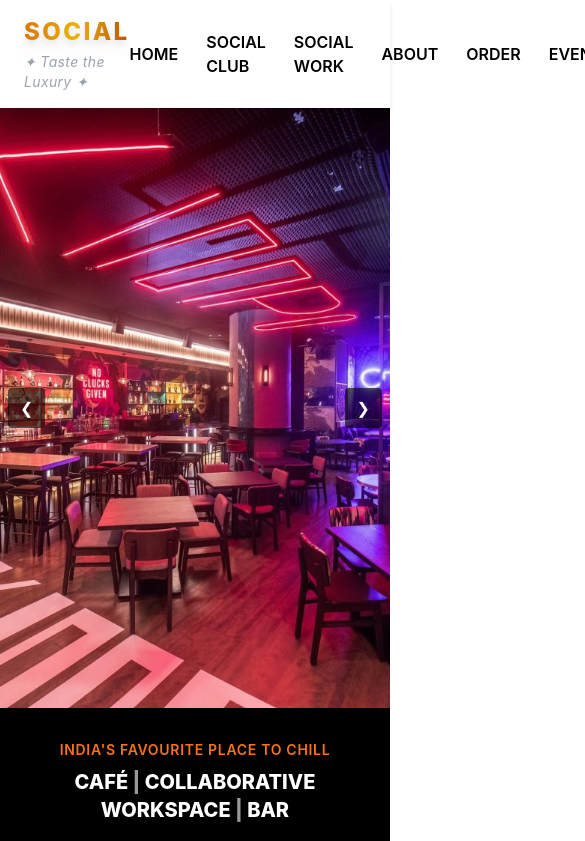
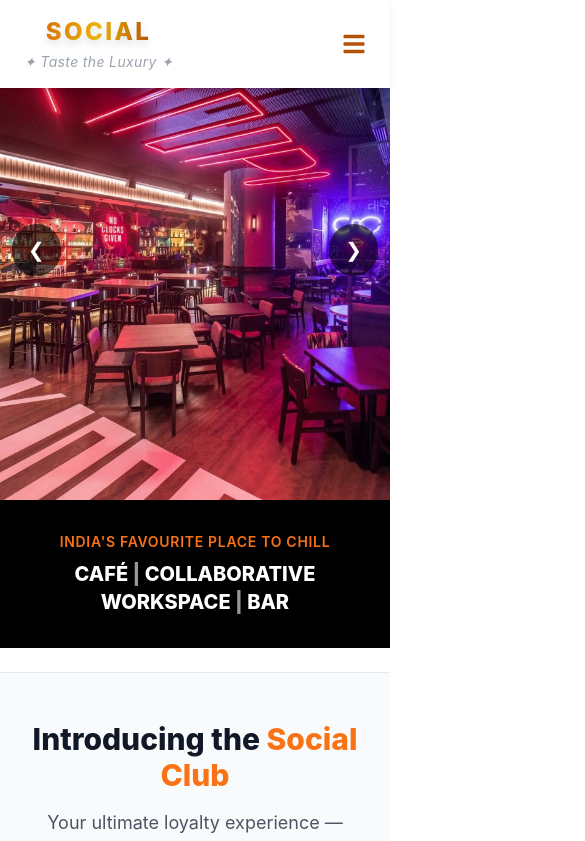
Before and after one commit to Rajumishra23/social-resturent, a React (Create React App) app: page / in a window 390 px wide. Shown: the top 841 px of the page, 585 px wide, since content can reach past the window. Built offline with nearby package versions, Linux system fonts and the light colour scheme.

Commit message:
Updated layout for better responsive view

```diff
--- a/src/components/Hero.js
+++ b/src/components/Hero.js
@@ -2,32 +2,28 @@
 
 const HeroSlider = () => {
   const images = [
-    "/rest.webp",  // pehla image
+    "/rest.webp",
     "/rest1.webp",
     "/club.webp",
     "/club1.webp",
-    "/club2.webp", // dusra image
+    "/club2.webp",
   ];
 
   const [currentIndex, setCurrentIndex] = useState(0);
 
-  // ✅ Auto Slide (every 3 sec)
   useEffect(() => {
     const interval = setInterval(() => {
       nextSlide();
-    }, 3000); // 3 sec me slide change hoga
-
+    }, 3000);
     return () => clearInterval(interval);
   }, [currentIndex]);
 
-  // Left button click
   const prevSlide = () => {
     setCurrentIndex((prevIndex) =>
       prevIndex === 0 ? images.length - 1 : prevIndex - 1
     );
   };
 
-  // Right button click
   const nextSlide = () => {
     setCurrentIndex((prevIndex) =>
       prevIndex === images.length - 1 ? 0 : prevIndex + 1
@@ -35,7 +31,16 @@
   };
 
   return (
-    <section className="relative w-full h-[600px] overflow-hidden">
+    <section
+      className="
+        relative w-full
+        h-[500px]    /* 📱 Mobile default */
+        sm:h-[500px] /* 📲 Small screens */
+        md:h-[600px] /* 💻 Medium */
+        lg:h-[700px] /* 🖥 Desktop */
+        overflow-hidden
+      "
+    >
       {/* ✅ Slides container */}
       <div
         className="flex w-full h-full transition-transform duration-700"
@@ -59,7 +64,7 @@
       {/* Left Button */}
       <button
         onClick={prevSlide}
-        className="absolute top-1/2 left-2 -translate-y-1/2 bg-black/60 text-white px-3 py-2 rounded hover:bg-black"
+        className="absolute top-1/2 left-3 -translate-y-1/2 bg-black/60 text-white px-4 py-3 rounded-full hover:bg-black text-xl sm:text-2xl"
       >
         ❮
       </button>
@@ -67,7 +72,7 @@
       {/* Right Button */}
       <button
         onClick={nextSlide}
-        className="absolute top-1/2 right-2 -translate-y-1/2 bg-black/60 text-white px-3 py-2 rounded hover:bg-black"
+        className="absolute top-1/2 right-3 -translate-y-1/2 bg-black/60 text-white px-4 py-3 rounded-full hover:bg-black text-xl sm:text-2xl"
       >
         ❯
       </button>
--- a/src/components/Navbar.js
+++ b/src/components/Navbar.js
@@ -1,8 +1,11 @@
-import React from "react";
+import React, { useState } from "react";
+import { FaBars, FaTimes } from "react-icons/fa";
 
 const Navbar = () => {
+  const [isOpen, setIsOpen] = useState(false);
+
   return (
-    <header className="bg-white shadow-md">
+    <header className="bg-white shadow-md fixed top-0 left-0 right-0 z-50">
       <div className="max-w-7xl mx-auto flex items-center justify-between px-6 py-4">
 
         {/* Logo + Tagline */}
@@ -15,9 +18,8 @@
           </span>
         </div>
 
-
-        {/* Nav Links */}
-        <nav className="flex items-center font-semibold gap-7">
+        {/* Desktop Nav Links */}
+        <nav className="hidden md:flex items-center font-semibold gap-7">
           <a href="/" className="hover:text-yellow-400">HOME</a>
           <a href="/Social Club" className="hover:text-yellow-400">SOCIAL CLUB</a>
           <a href="/Social work" className="hover:text-yellow-400">SOCIAL WORK</a>
@@ -26,14 +28,43 @@
           <a href="/Event" className="hover:text-yellow-400">EVENT</a>
         </nav>
 
-        {/* Reserve Table Button */}
+        {/* Reserve Table Button (Desktop) */}
         <a
           href="/reserve"
-          className="bg-amber-700 text-white font-semibold px-5 py-2 rounded-full shadow hover:bg-amber-800 transition"
+          className="hidden md:inline-block bg-amber-700 text-white font-semibold px-5 py-2 rounded-full shadow hover:bg-amber-800 transition"
+        >
+          Reserve Table
+        </a>
+
+        {/* Mobile Hamburger Icon */}
+        <button
+          className="md:hidden text-2xl text-amber-700"
+          onClick={() => setIsOpen(!isOpen)}
+        >
+          {isOpen ? <FaTimes /> : <FaBars />}
+        </button>
+      </div>
+
+      {/* Mobile Menu */}
+      {isOpen && (
+        <div className="md:hidden bg-white shadow-lg px-6 py-6 flex flex-col items-center space-y-6">
+          <a href="/" className="hover:text-yellow-400" onClick={() => setIsOpen(false)}>HOME</a>
+          <a href="/Social Club" className="hover:text-yellow-400" onClick={() => setIsOpen(false)}>SOCIAL CLUB</a>
+          <a href="/Social work" className="hover:text-yellow-400" onClick={() => setIsOpen(false)}>SOCIAL WORK</a>
+          <a href="/About" className="hover:text-yellow-400" onClick={() => setIsOpen(false)}>ABOUT</a>
+          <a href="/Order" className="hover:text-yellow-400" onClick={() => setIsOpen(false)}>ORDER</a>
+          <a href="/Event" className="hover:text-yellow-400" onClick={() => setIsOpen(false)}>EVENT</a>
+
+          {/* Mobile Button */}
+          <a
+            href="/reserve"
+            className="bg-amber-700 text-white font-semibold px-6 py-3 rounded-full shadow hover:bg-amber-800 transition"
+            onClick={() => setIsOpen(false)}
           >
             Reserve Table
           </a>
         </div>
+      )}
     </header>
   );
 };
```
Lines whose indentation alone changed are shown as unchanged.
